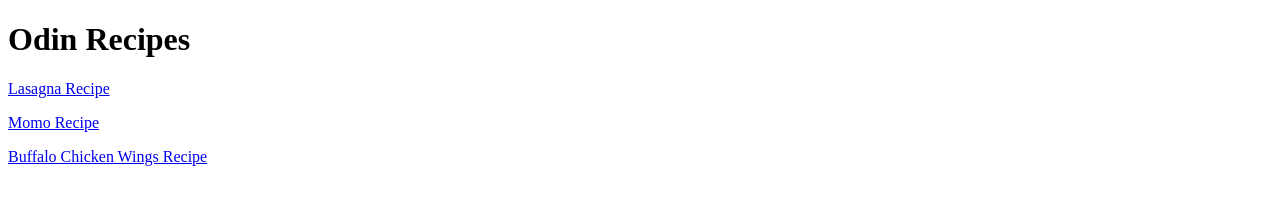
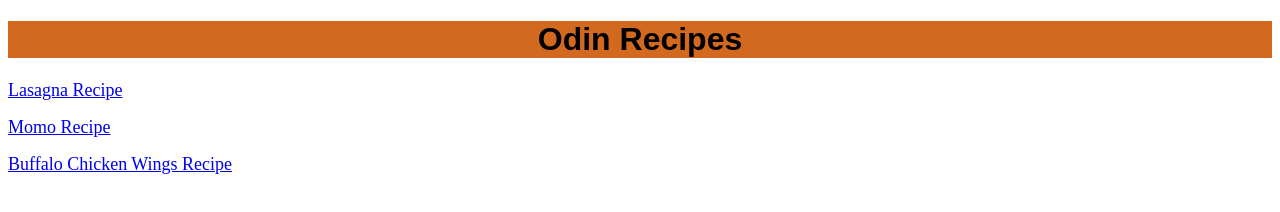
Before and after one commit to TrinavV/odin-recipes, a plain HTML site: page index.html in a window 1280 px wide. Drawn offline with Linux system fonts and the light colour scheme.

Commit message:
Add some css to main title of recipes and index
Add some css for better looking website

```diff
--- a/index.html
+++ b/index.html
@@ -2,16 +2,17 @@
 <html lang="en">
     <head>
         <meta charset="UTF-8">
+        <link rel="stylesheet" href="style.css">
         <title>
 
         </title>
     </head>
 
     <body>
-        <h1>Odin Recipes</h1>
-        <a href="recipes/lasagna.html">Lasagna Recipe</a>
-        <p><a href="./recipes/momo.html">Momo Recipe</a></p>
-        <p><a href="./recipes/buffalochickenwings.html">Buffalo Chicken Wings Recipe</a></p>
+        <h1 id="odinheader">Odin Recipes</h1>
+        <a href="recipes/lasagna.html" class="allmenu">Lasagna Recipe</a>
+        <p><a href="./recipes/momo.html" class="allmenu">Momo Recipe</a></p>
+        <p><a href="./recipes/buffalochickenwings.html" class="allmenu">Buffalo Chicken Wings Recipe</a></p>
 
 
     </body>
--- /dev/null
+++ b/recipes/recipestyle.css
@@ -0,0 +1,6 @@
+h1 {
+    font-family: Arial, Helvetica, sans-serif;
+    background-color: burlywood;
+    text-align: center;
+
+}
--- /dev/null
+++ b/style.css
@@ -0,0 +1,14 @@
+#odinheader {
+    font-family:Arial, Helvetica, sans-serif;
+    text-align: center;
+    background-color: chocolate;
+    font-size:xx-large;
+    font-weight: bold;
+
+}
+
+.allmenu {
+    font-size:large;
+    font-family:'Times New Roman', Times, serif;
+
+}
```
Also changed, not shown: recipes/buffalochickenwings.html (+2 -1 lines), recipes/lasagna.html (+2 -1 lines), recipes/momo.html (+2 -1 lines).
